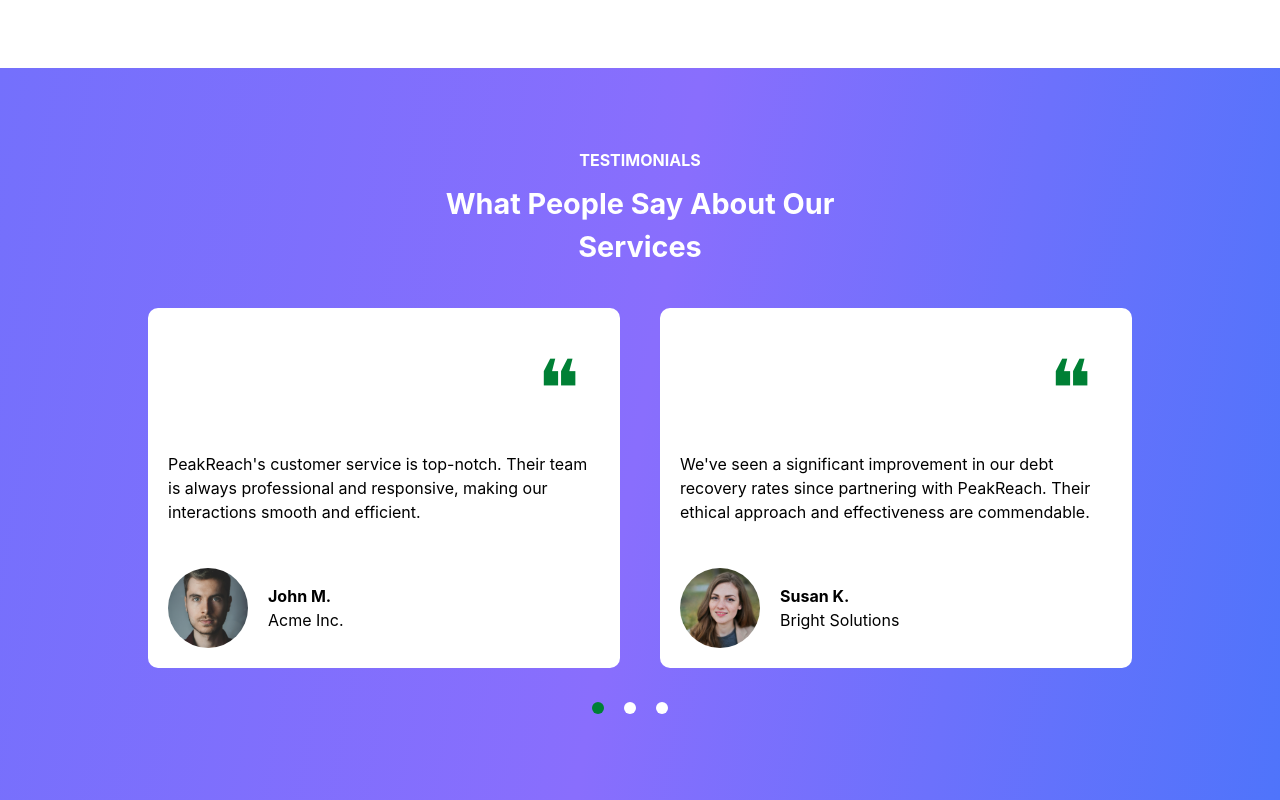
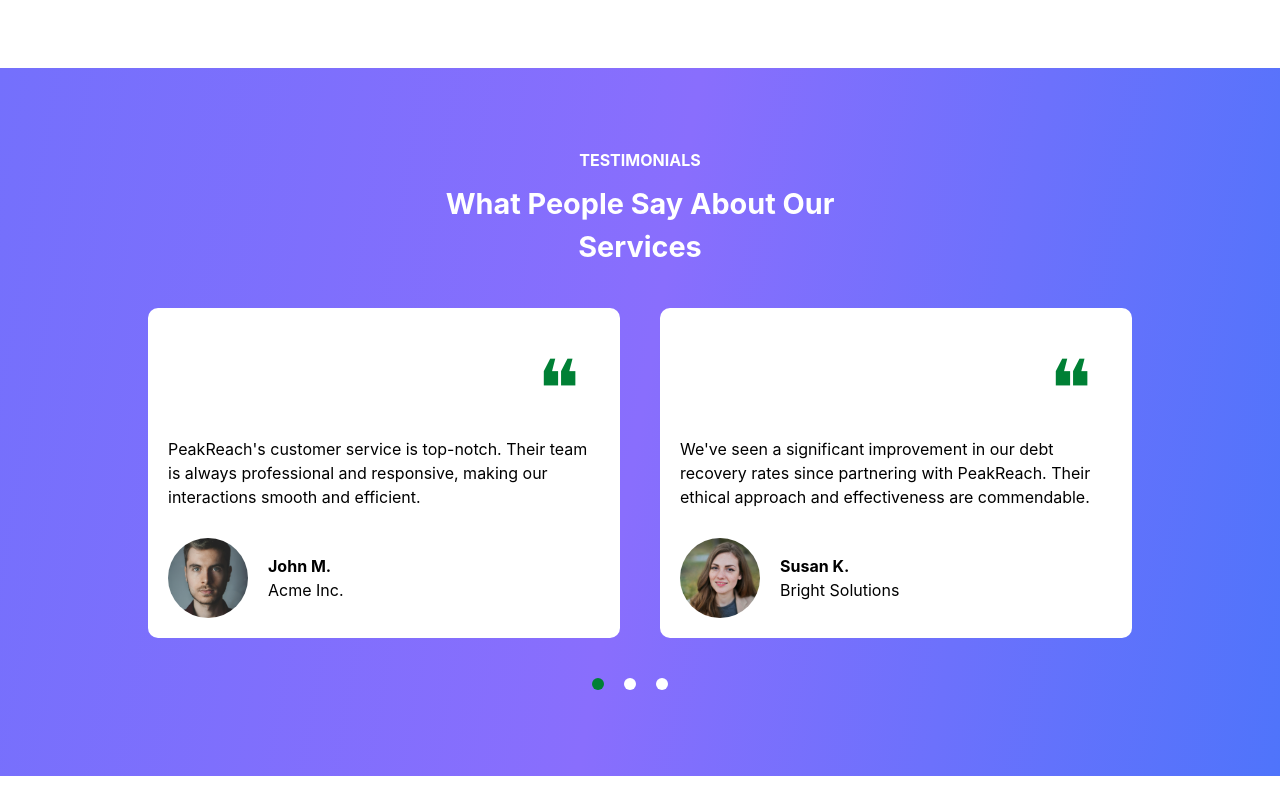
Before and after one commit to k-malongo/PeakReachCallCenter, a React (Vite) app: page / in a window 1280 px wide. Shown: the part 2454-3254 px from the top of the page. After the commit the page ends 3230 px from the top, so only its background shows below. Built offline with nearby package versions, Linux system fonts and the light colour scheme.

Commit message:
testimonials responsiveness

```diff
--- a/src/App.css
+++ b/src/App.css
@@ -459,4 +459,8 @@
 	#about .aboutleft .action {
 		font-size: 1.4rem;
 	}
+
+  #testimonials .card {
+    min-height: 290px;
+  }
 }
```
Also changed, not shown: 1 other file (tests, documents, lock files or other folders).
